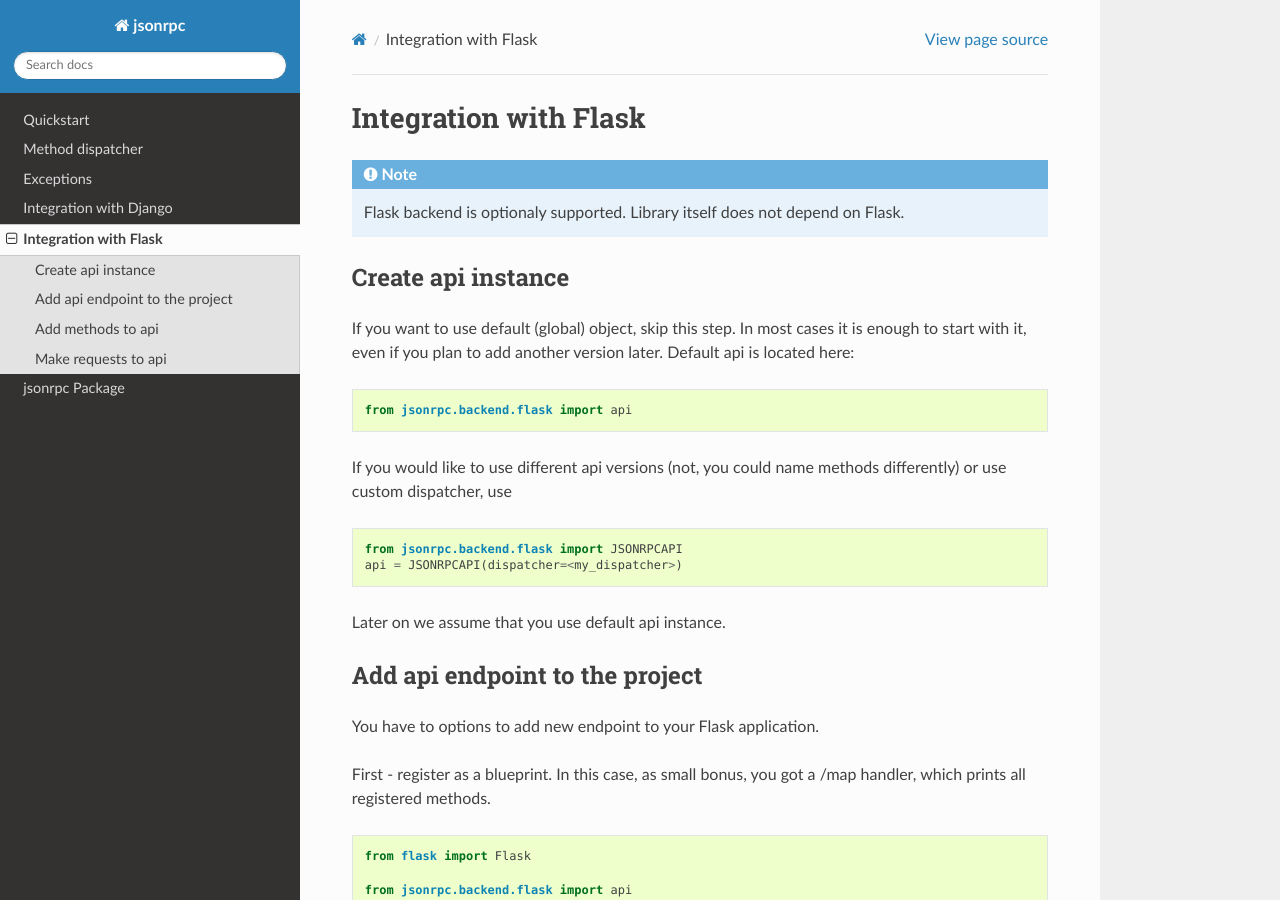
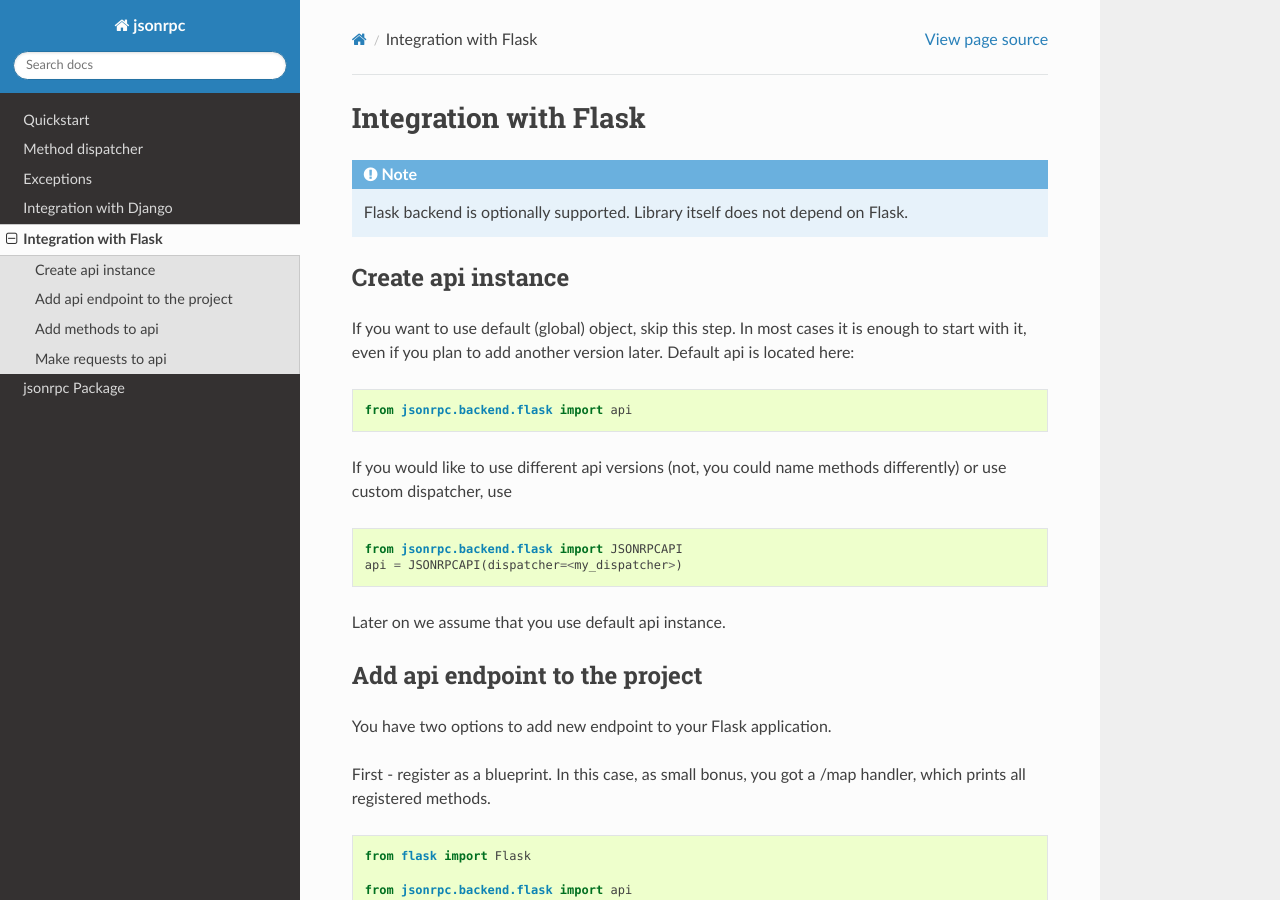
Before and after one commit to pavlov99/json-rpc, a Sphinx documentation site: the page built from docs/source/flask_integration.rst, in a window 1280 px wide and 900 px high. Built offline with Sphinx 7.4.7 and the Read the Docs theme 3.1.0, drawn with Linux system fonts in a browser that asks for light colours.

Commit message:
spelling fixes
(cherry picked from commit 1cbaa3b8ef7a16979f8990d89b9bb4d24f16bae7)

```diff
--- a/docs/source/flask_integration.rst
+++ b/docs/source/flask_integration.rst
@@ -1,7 +1,7 @@
 Integration with Flask
 ======================
 
-.. note:: Flask backend is optionaly supported. Library itself does not depend on Flask.
+.. note:: Flask backend is optionally supported. Library itself does not depend on Flask.
 
 Create api instance
 -------------------
@@ -25,7 +25,7 @@
 Add api endpoint to the project
 -------------------------------
 
-You have to options to add new endpoint to your Flask application.
+You have two options to add new endpoint to your Flask application.
 
 First - register as a blueprint. In this case, as small bonus, you got a /map handler, which prints all registered methods.
 
```
